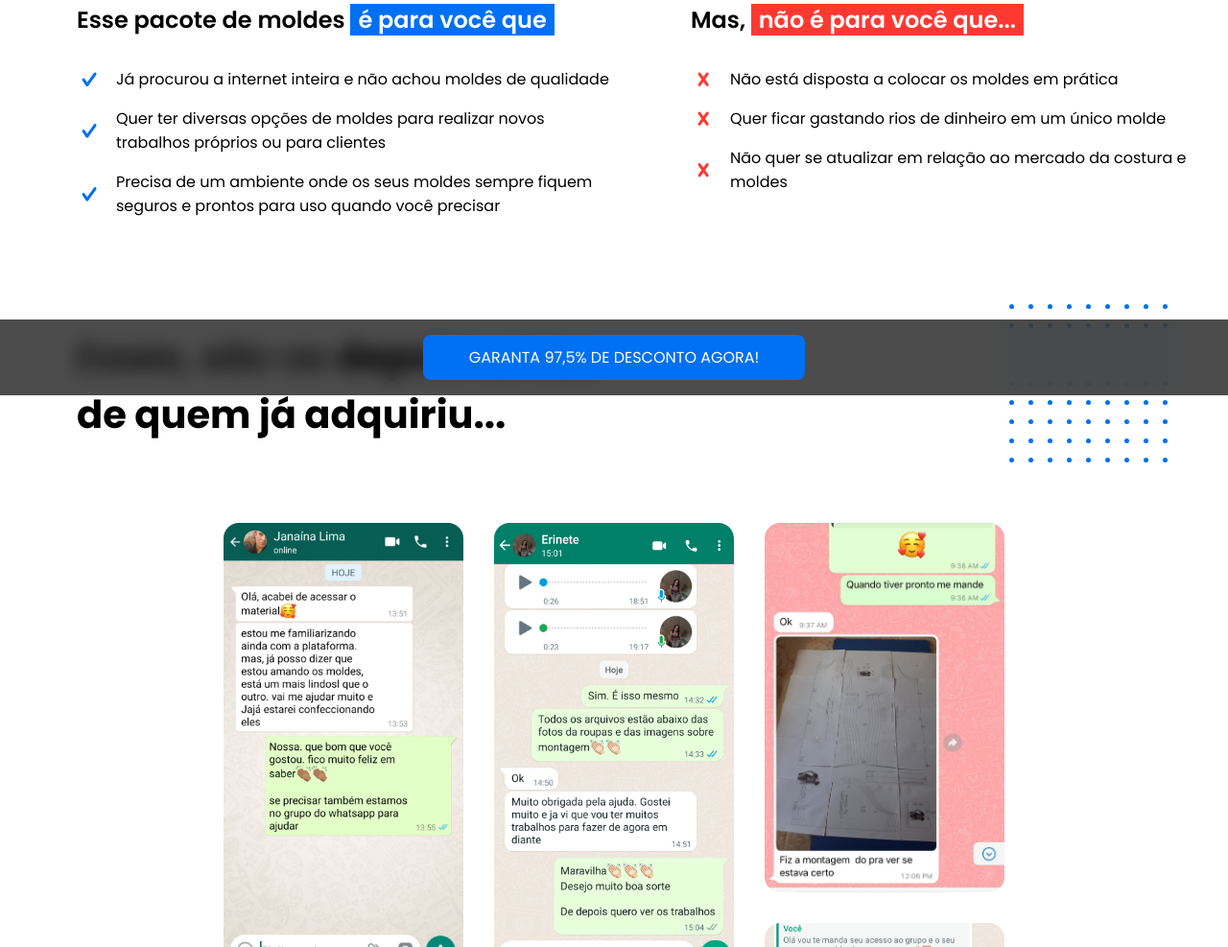
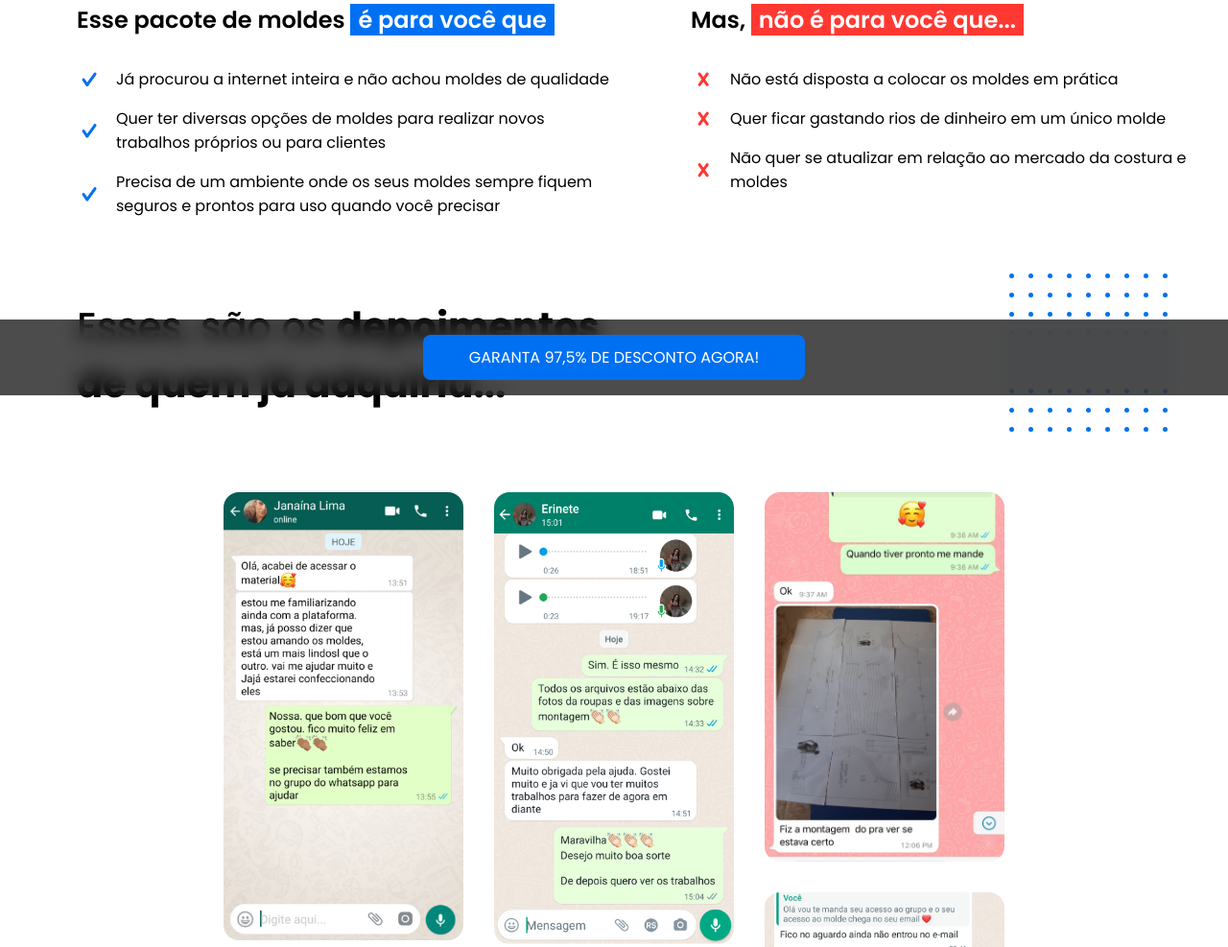
Before and after one commit to josuenm/lp-fabiano-02, a plain HTML site: page index.html in a window 1280 px wide. Shown: the part 638-1625 px from the top of the page at 96% size. Drawn offline with nearby package versions, Linux system fonts and the light colour scheme.

Commit message:
Padding de cima da section de depoimentos foi zerado

```diff
--- a/styles.scss
+++ b/styles.scss
@@ -278,7 +278,7 @@ body {
 
 
     .testimonials {
-        margin: 2rem auto 5rem auto;
+        margin: 0 auto 5rem auto;
 
         .testimonials_title__container {
             display: grid;
```
Also changed, not shown: styles.css, 1 other file.
